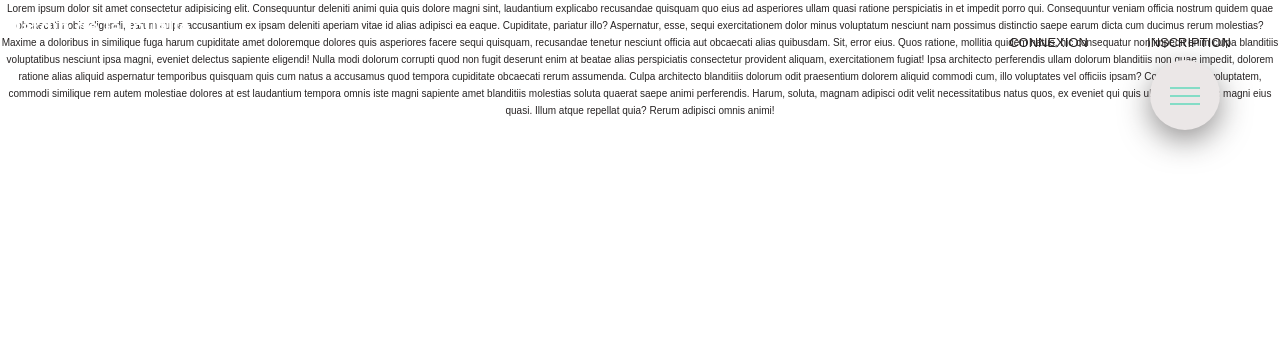
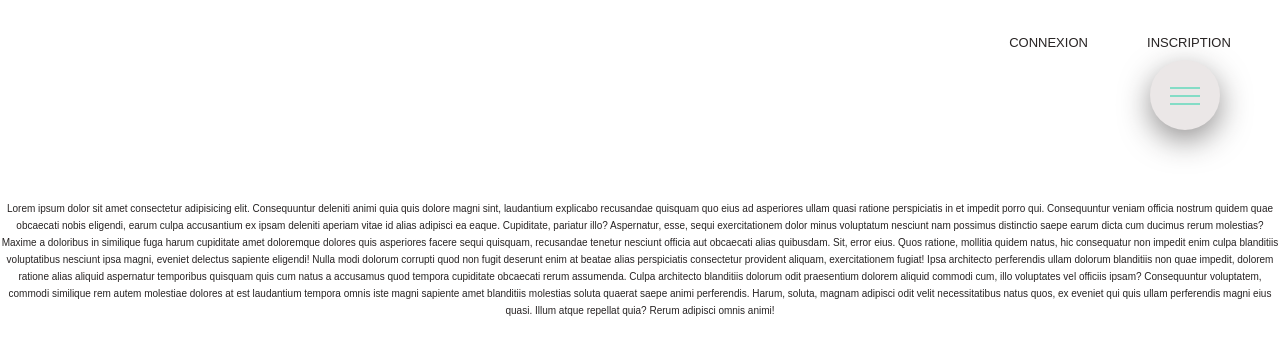
Before and after one commit to nicoWeb31/Jardin-jouale, a React (Create React App) app in the folder client/: page /blog in a window 1280 px wide. Shown: the top 354 px of the page. Built offline with nearby package versions, Linux system fonts and the light colour scheme.

Commit message:
scss block

```diff
--- a/client/src/pages/blog/Blog.jsx
+++ b/client/src/pages/blog/Blog.jsx
@@ -3,7 +3,7 @@ import './blog.style.scss';
 
 const Blog = () => {
     return (
-        <div>
+        <div class="BlockBlog">
             Lorem ipsum dolor sit amet consectetur adipisicing elit.
             Consequuntur deleniti animi quia quis dolore magni sint, laudantium
             explicabo recusandae quisquam quo eius ad asperiores ullam quasi
--- a/client/src/pages/blog/blog.style.scss
+++ b/client/src/pages/blog/blog.style.scss
@@ -0,0 +1,3 @@
+.BlockBlog{
+    padding-top: 20rem;
+}
--- a/client/src/pages/contact/Contact.jsx
+++ b/client/src/pages/contact/Contact.jsx
@@ -3,7 +3,7 @@ import './contact.style.scss';
 
 const Contact = () => {
     return (
-        <div>
+        <div className="blockContact">
             contact
         </div>
     )
--- a/client/src/pages/contact/contact.style.scss
+++ b/client/src/pages/contact/contact.style.scss
@@ -0,0 +1,3 @@
+.blockContact{
+    padding-top: 20rem;
+}
--- a/client/src/pages/jardin/Jardin.jsx
+++ b/client/src/pages/jardin/Jardin.jsx
@@ -2,7 +2,7 @@ import React from 'react';
 import './jardin.style.scss';
 const Jardin = () => {
     return (
-        <div>
+        <div className="blockJardin">
             Jardin
         </div>
     )
--- a/client/src/pages/jardin/jardin.style.scss
+++ b/client/src/pages/jardin/jardin.style.scss
@@ -0,0 +1,3 @@
+.blockContact{
+    padding-top: 20rem;
+}
--- a/client/src/pages/marche/Marche.jsx
+++ b/client/src/pages/marche/Marche.jsx
@@ -3,7 +3,7 @@ import './marche.style.scss';
 
 const Marche = () => {
     return (
-        <div>
+        <div className="blockMarche">
             marche
         </div>
     )
--- a/client/src/pages/marche/marche.style.scss
+++ b/client/src/pages/marche/marche.style.scss
@@ -0,0 +1,3 @@
+.blockMarche{
+    padding-top: 20rem;
+}
```
Also changed, not shown: 1 other file (tests, documents, lock files or other folders).
